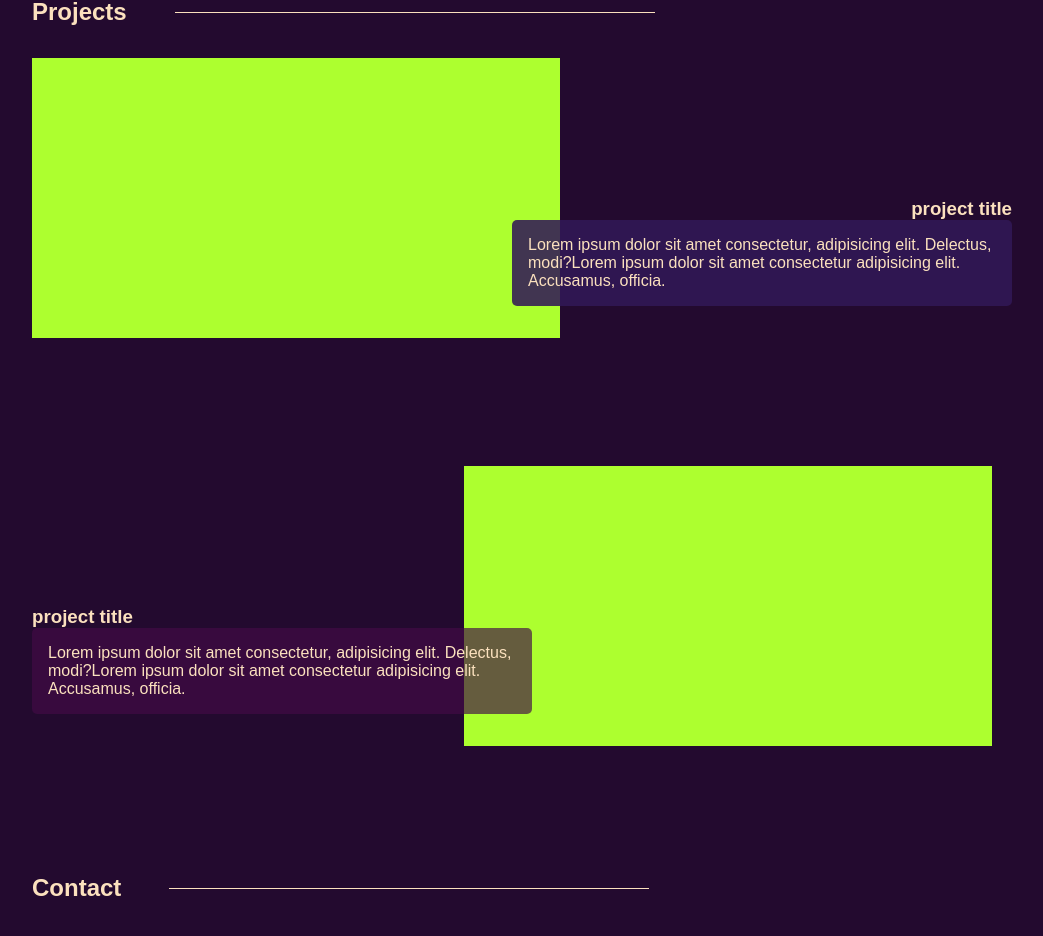
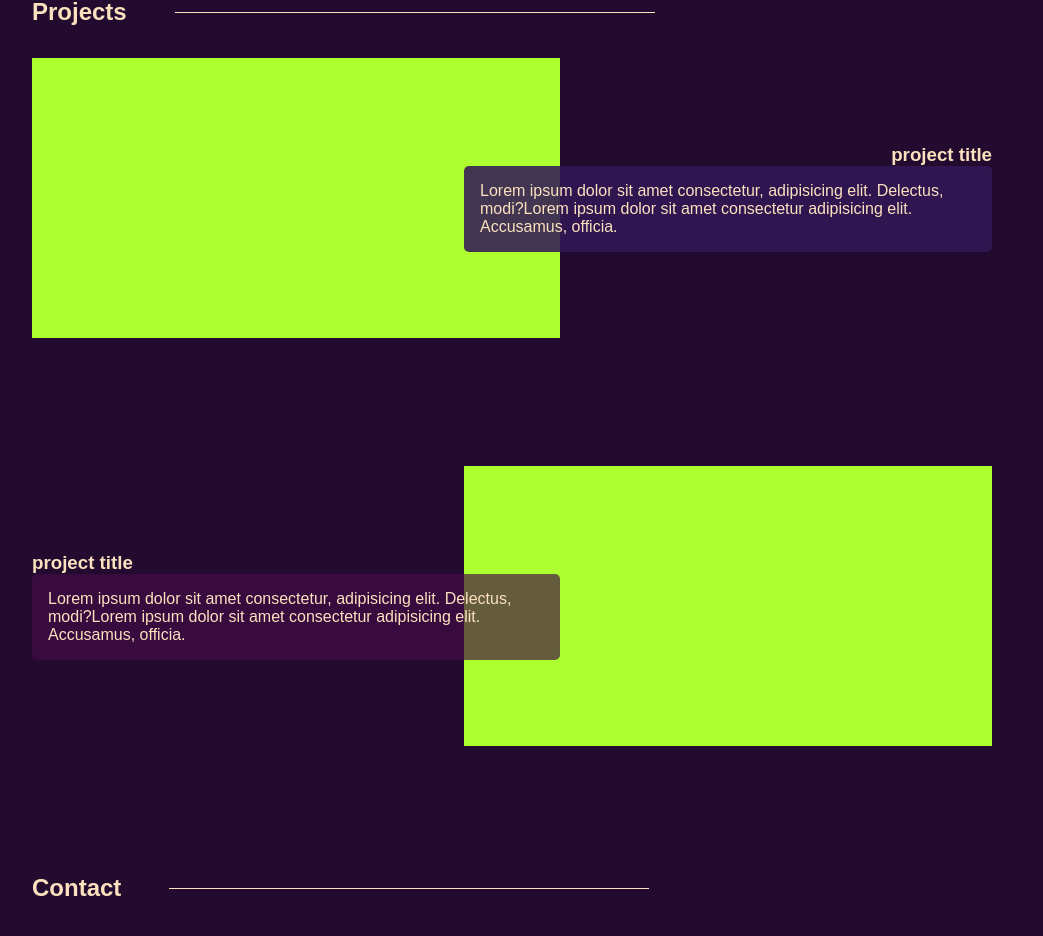
Before and after one commit to DaniPhilo/portfolio, a React (Create React App) app: page / in a window 1280 px wide. Shown: the part 1192-2128 px from the top of the page, without its empty margins (128-1171 px from the left). Built offline with nearby package versions, Linux system fonts and the light colour scheme.

Commit message:
Card info of projects reworked to rescale without overflowing

```diff
--- a/src/components/Projects.js
+++ b/src/components/Projects.js
@@ -11,7 +11,6 @@ export default function Projects() {
 
       <div className='project-card-left'>
         <div className="project-img"></div>
-
         <div className="project-info">
           <div className="project-title">
             <h3>project title</h3>
@@ -23,7 +22,6 @@ export default function Projects() {
       </div>
 
       <div className='project-card-right'>
-        <div className="project-img"></div>
 
         <div className="project-info">
           <div className="project-title">
@@ -32,7 +30,9 @@ export default function Projects() {
           <div className='project-description'>
             Lorem ipsum dolor sit amet consectetur, adipisicing elit. Delectus, modi?Lorem ipsum dolor sit amet consectetur adipisicing elit. Accusamus, officia.
           </div>
+
         </div>
+        <div className="project-img"></div>
       </div>
     </section>
   )
--- a/src/styles/component_styles/_projects.scss
+++ b/src/styles/component_styles/_projects.scss
@@ -6,21 +6,22 @@
 
 .project-card-left {
     position: relative;
+    display: flex;
+    align-items: center;
     margin: 2rem 0;
 }
 
 .project-card-left > .project-img {
+    display: inline-block;
     background-color: greenyellow;
     width: 55%;
     height: 35vh;
 }
 
 .project-card-left > .project-info {
-    position: absolute;
-    top: 50%;
-    left: 50%;
-
-    width: 500px;
+    display: inline-block;
+    width: 55%;
+    margin-left: -10%;
 }
 
 .project-card-left > .project-info > .project-title > h3 {
@@ -36,22 +37,23 @@
 
 .project-card-right {
     position: relative;
+    display: flex;
+    align-items: center;
     margin: 8rem 0;
 }
 
 .project-card-right > .project-img {
+    display: inline-block;
     background-color: greenyellow;
     width: 55%;
     height: 35vh;
-    margin-left: auto;
 }
 
 .project-card-right > .project-info {
-    position: absolute;
-    top: 50%;
-    left: 0%;
-
-    width: 500px;
+    display: inline-block;
+    width: 55%;
+    margin-right: -10%;
+    z-index: 2;
 }
 
 .project-card-right > .project-title > h3 {
```
